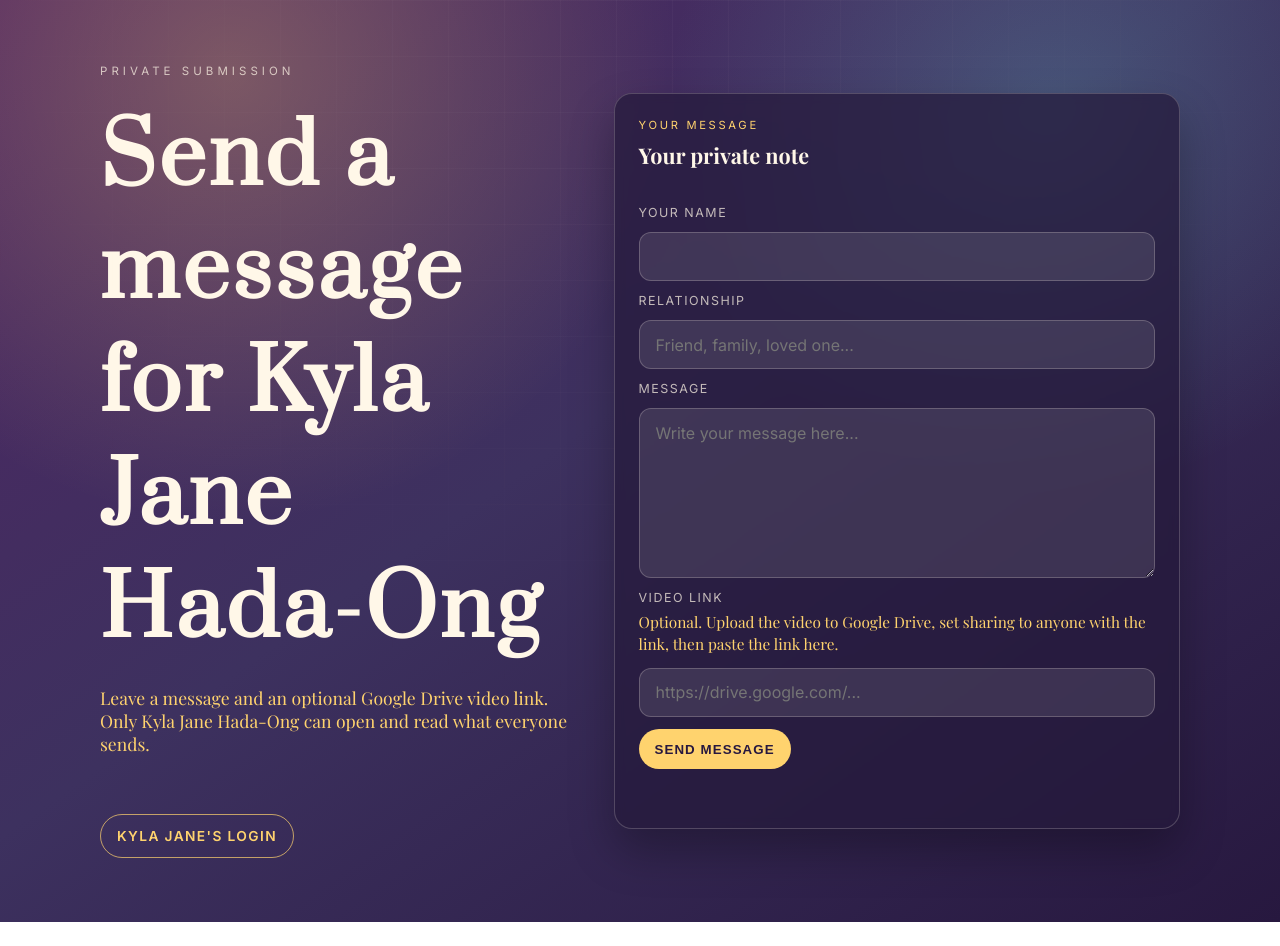
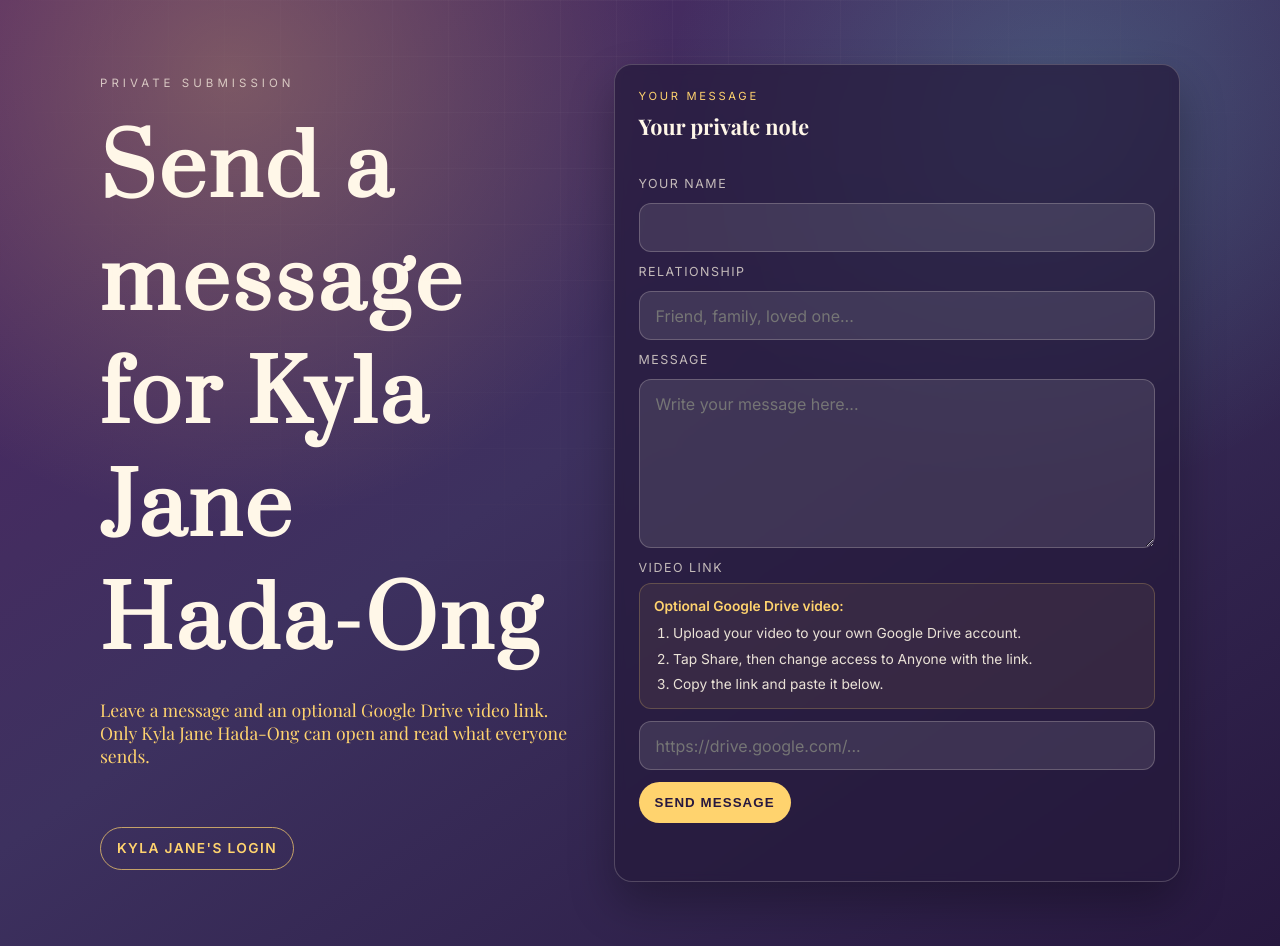
Before and after one commit to Xziannluis/HADA-ONG, a website: page submit.html in a window 1280 px wide. Before the commit the page ends 922 px from the top, so only its background shows below. Drawn offline with nearby package versions, Linux system fonts and the light colour scheme.

Commit message:
Add Google Drive link instructions

```diff
--- a/styles.css
+++ b/styles.css
@@ -684,6 +684,30 @@ body::before {
   margin-top: -0.35rem;
 }
 
+.editor-form__guide {
+  border: 1px solid rgba(255, 211, 110, 0.22);
+  border-radius: 12px;
+  background: rgba(255, 211, 110, 0.07);
+  color: rgba(255, 247, 232, 0.9);
+  display: grid;
+  gap: 0.45rem;
+  font-size: 0.86rem;
+  line-height: 1.45;
+  margin-top: -0.25rem;
+  padding: 0.8rem 0.9rem;
+}
+
+.editor-form__guide p {
+  color: var(--accent);
+  font-weight: 700;
+}
+
+.editor-form__guide ol {
+  display: grid;
+  gap: 0.35rem;
+  padding-left: 1.2rem;
+}
+
 .editor-form__textarea,
 .editor-form__input {
   width: 100%;
--- a/submit.html
+++ b/submit.html
@@ -53,9 +53,14 @@
             ></textarea>
 
             <label class="editor-form__label" for="videoLinkInput">Video link</label>
-            <p class="editor-form__hint">
-              Optional. Upload the video to Google Drive, set sharing to anyone with the link, then paste the link here.
-            </p>
+            <div class="editor-form__guide">
+              <p>Optional Google Drive video:</p>
+              <ol>
+                <li>Upload your video to your own Google Drive account.</li>
+                <li>Tap Share, then change access to Anyone with the link.</li>
+                <li>Copy the link and paste it below.</li>
+              </ol>
+            </div>
             <input
               class="editor-form__input"
               id="videoLinkInput"
```
